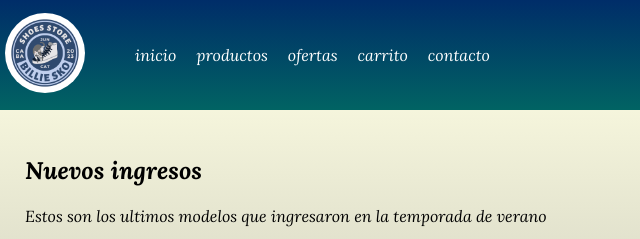
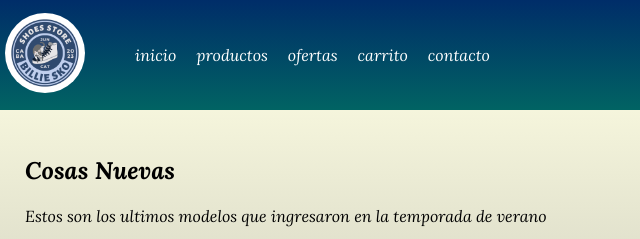
Before and after one commit to Jhere21f/Preentrega2.Rivas, a plain HTML site: page index.html in a window 1280 px wide. Shown: the top 239 px of the page, 0-640 px from the left. Drawn offline with nearby package versions, Linux system fonts and the light colour scheme.

Commit message:
probando git

```diff
--- a/index.html
+++ b/index.html
@@ -26,7 +26,7 @@
     </header>
     <main class="main-container gradiant">
         <section>
-            <h1>Nuevos ingresos</h1>
+            <h1>Cosas Nuevas</h1>
             <p>
                 Estos son los ultimos modelos que ingresaron en la temporada de verano
             </p>
```
